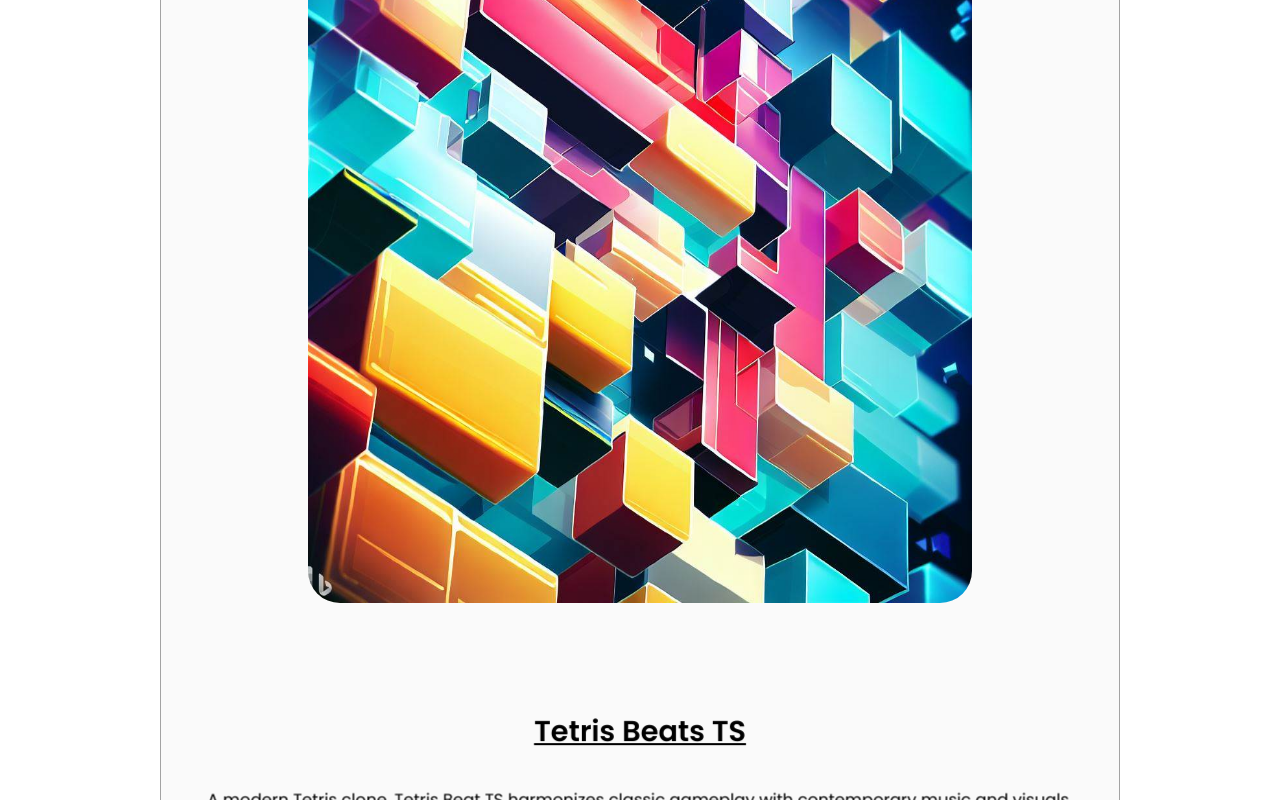
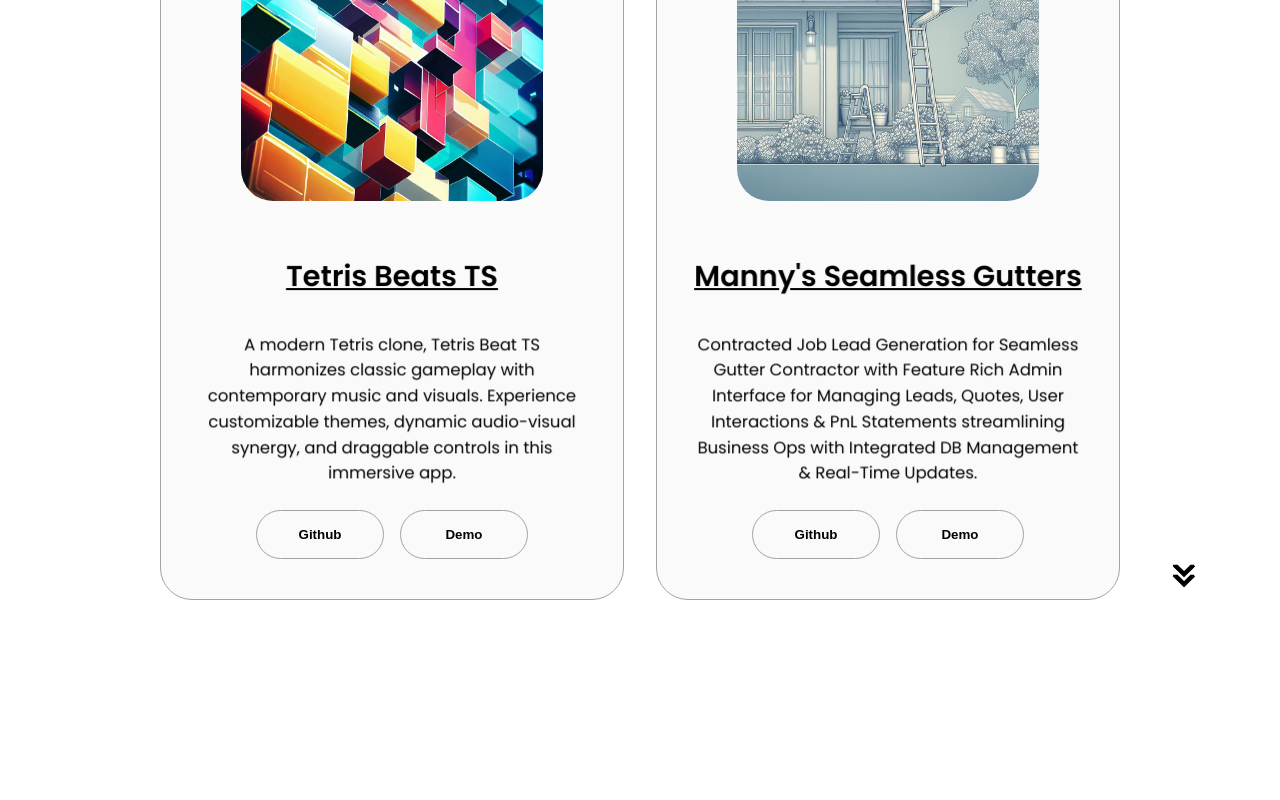
Before and after one commit to chee86j/portv4, a React (Create React App) app: page / in a window 1280 px wide. Shown: the part 4277-5077 px from the top of the page. Built offline with nearby package versions, Linux system fonts and the light colour scheme.

Commit message:
updated project with mannys contracted job

```diff
--- a/src/App.css
+++ b/src/App.css
@@ -498,7 +498,7 @@ article .icon {
   display: flex;
   justify-content: center;
   flex-direction: column;
-  height: 70vh;
+  height: 100vh;
 }
 
 .contact-info-upper-container {
--- a/src/components/Projects.js
+++ b/src/components/Projects.js
@@ -3,16 +3,19 @@ import useCardTilt from "../hooks/useCardTilt";
 import Project1 from "../assets/project-1.png";
 import Project2 from "../assets/project-2.png";
 import Project3 from "../assets/project-3.png";
+import Project4 from "../assets/project-4v2.png";
 import arrowDownIcon from "../assets/arrow.png";
 
 function Projects() {
   const project1Ref = useRef(null);
   const project2Ref = useRef(null);
   const project3Ref = useRef(null);
+  const project4Ref = useRef(null);
 
   useCardTilt(project1Ref);
   useCardTilt(project2Ref);
   useCardTilt(project3Ref);
+  useCardTilt(project4Ref);
 
   return (
     <section id="projects">
@@ -131,6 +134,43 @@ function Projects() {
               </button>
             </div>
           </div>
+          {/* Project 4 Details */}
+          <div
+            className="details-container color-container"
+            ref={project4Ref}
+            data-tilt
+          >
+            <div className="article-container">
+              <img src={Project4} alt="Project 4" className="project-img" />
+            </div>
+            <h2 className="experience-sub-title project-title">
+              Manny's Seamless Gutters
+            </h2>
+            <p className="project-text">
+              Contracted Job Lead Generation for Seamless Gutter Contractor with
+              Feature Rich Admin Interface for Managing Leads, Quotes, User
+              Interactions & PnL Statements streamlining Business Ops with
+              Integrated DB Management & Real-Time Updates.
+            </p>
+            <div className="btn-container">
+              <button
+                className="btn btn-color-2 project-btn"
+                onClick={() =>
+                  window.open("https://github.com/chee86j/MannysGuttersPERN")
+                }
+              >
+                Github
+              </button>
+              <button
+                className="btn btn-color-2 project-btn"
+                onClick={() =>
+                  window.open("https://mannysseamlessgutters.up.railway.app/")
+                }
+              >
+                Demo
+              </button>
+            </div>
+          </div>
         </div>
       </div>
       <img
```
Also changed, not shown: src/assets/project-4.png (added), src/assets/project-4v2.png (added).
